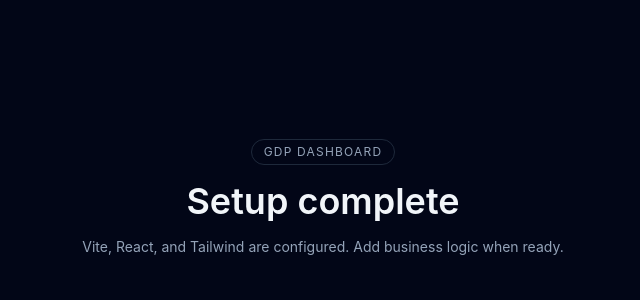
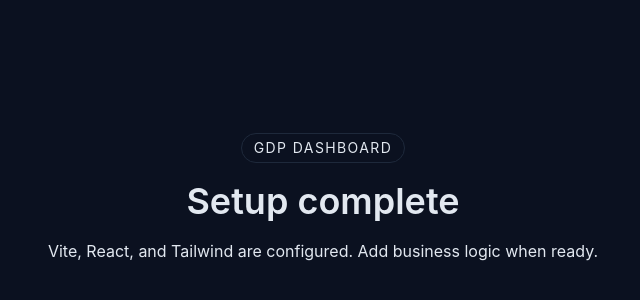
Before and after one commit to mdghamdy/gdp-dashboard, a React (Vite) app in the folder apps/web/: page / in a window 1280 px wide. Shown: the part 202-502 px from the top of the page, without its empty margins (317-957 px from the left). Built offline with nearby package versions, Linux system fonts and the light colour scheme.

Commit message:
Add Tailwind design tokens

```diff
--- a/apps/web/index.html
+++ b/apps/web/index.html
@@ -5,7 +5,7 @@
     <meta name="viewport" content="width=device-width, initial-scale=1.0" />
     <title>GDP Dashboard</title>
   </head>
-  <body class="bg-slate-950 text-slate-100">
+  <body class="bg-canvas text-text">
     <div id="root"></div>
     <script type="module" src="/src/main.tsx"></script>
   </body>
--- a/apps/web/src/App.tsx
+++ b/apps/web/src/App.tsx
@@ -1,12 +1,12 @@
 const App = () => {
   return (
-    <main className="min-h-screen bg-slate-950 text-slate-100">
+    <main className="min-h-screen bg-canvas text-text">
       <div className="mx-auto flex min-h-screen max-w-4xl flex-col items-center justify-center gap-4 px-6 text-center">
-        <span className="rounded-full border border-slate-800 px-3 py-1 text-xs uppercase tracking-widest text-slate-400">
+        <span className="rounded-full border border-border px-3 py-1 text-caption uppercase tracking-widest text-text/70">
           GDP Dashboard
         </span>
-        <h1 className="text-3xl font-semibold sm:text-4xl">Setup complete</h1>
-        <p className="text-sm text-slate-400">
+        <h1 className="text-h1">Setup complete</h1>
+        <p className="text-body text-text/70">
           Vite, React, and Tailwind are configured. Add business logic when ready.
         </p>
       </div>
--- a/apps/web/src/index.css
+++ b/apps/web/src/index.css
@@ -4,4 +4,12 @@
 
 :root {
   font-family: "Inter", system-ui, sans-serif;
+  --color-canvas: #0b1120;
+  --color-surface: #0f172a;
+  --color-text: #e2e8f0;
+  --color-border: #1e293b;
+  --color-success: #22c55e;
+  --color-warning: #f59e0b;
+  --color-danger: #ef4444;
+  --color-info: #38bdf8;
 }
--- a/apps/web/tailwind.config.js
+++ b/apps/web/tailwind.config.js
@@ -2,7 +2,24 @@
 export default {
   content: ["./index.html", "./src/**/*.{ts,tsx}"],
   theme: {
-    extend: {}
+    extend: {
+      colors: {
+        canvas: "var(--color-canvas)",
+        surface: "var(--color-surface)",
+        text: "var(--color-text)",
+        border: "var(--color-border)",
+        success: "var(--color-success)",
+        warning: "var(--color-warning)",
+        danger: "var(--color-danger)",
+        info: "var(--color-info)"
+      },
+      fontSize: {
+        h1: ["2.25rem", { lineHeight: "2.75rem", fontWeight: "600" }],
+        h2: ["1.5rem", { lineHeight: "2rem", fontWeight: "600" }],
+        body: ["1rem", { lineHeight: "1.5rem" }],
+        caption: ["0.875rem", { lineHeight: "1.25rem" }]
+      }
+    }
   },
   plugins: []
 };
```
